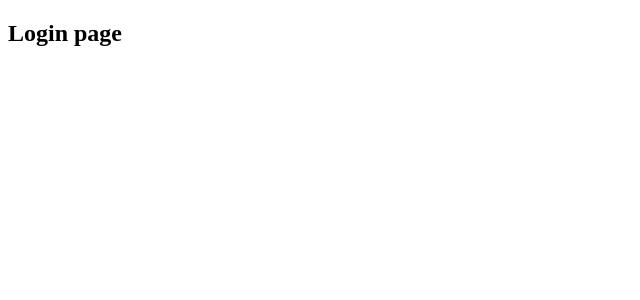
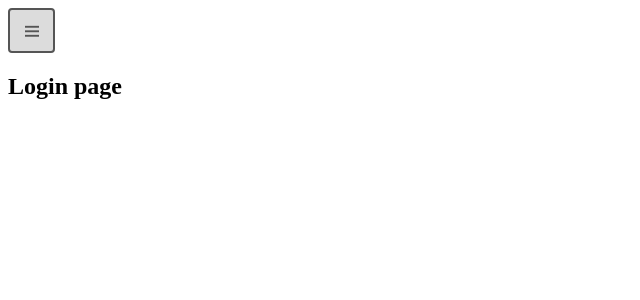
Before and after one commit to dimamaksymiuk01/ServicesUkrMobil-React-TS, a React (Vite) app: page /Login in a window 1280 px wide. Shown: the top 300 px of the page, without its empty margins (0-640 px from the left). Built offline with nearby package versions, Linux system fonts and the light colour scheme.

Commit message:
addNavigateMenu

```diff
--- /dev/null
+++ b/src/components/header/Header.tsx
@@ -0,0 +1,21 @@
+import '../style/header.scss'
+
+function Header() {
+
+  return (
+    <div className={'navigateMenu'}>
+          <details>
+      <summary></summary>
+      <nav className="menu">
+        <a href="#link">Home</a>
+        <a href="#link">Work</a>
+        <a href="#link">Links</a>
+        <a href="#link">Contact</a>
+        <a href="#link">About</a>
+      </nav>
+    </details>
+    </div>
+  )
+}
+
+export default Header
--- /dev/null
+++ b/src/components/style/header.scss
@@ -0,0 +1,118 @@
+
+:root {
+  --primColor: #dcdcdc;
+  --secoColor: #555555;
+  --cornerRad: 4px;
+}
+.navigateMenu {
+  font-family: Arial, Helvetica, sans-serif;
+  font-size: 20px;
+
+details {
+  //margin: 40px;
+}
+summary {
+  writing-mode: vertical-lr;
+  text-align: center;
+  padding: 12px 10px;
+  width: 23px;
+  height: 17px;
+  background-color: var(--primColor);
+  border: 2px solid var(--secoColor);
+  border-radius: var(--cornerRad);
+  color: var(--secoColor);
+  cursor: pointer;
+  user-select: none;
+  outline: none;
+  transition: transform 200ms ease-in-out 0s;
+}
+summary::before,
+summary::after {
+  position: static;
+  top: 0;
+  left: 0;
+}
+summary::before {
+  content: "";
+}
+summary::after {
+  content: "III";
+  letter-spacing: -1px;
+}
+summary:hover {
+  transform: scale(1.1);
+}
+summary::marker {
+  font-size: 0;
+}
+summary::-webkit-details-marker {
+  display: none;
+}
+details[open] .menu {
+  animation-name: menuAnim;
+}
+details[open] summary::before {
+  content: "X";
+}
+details[open] summary::after {
+  content: "";
+}
+.menu {
+  height: 0;
+  width: fit-content;
+  border-radius: var(--cornerRad);
+  background-color: var(--primColor);
+  box-shadow: 0 4px 12px 0 rgba(0, 0, 0, 0.2);
+  margin-top: 8px;
+  display: flex;
+  flex-direction: column;
+  justify-content: space-between;
+  overflow: hidden;
+  animation: closeMenu 300ms ease-in-out forwards;
+}
+.menu a {
+  padding: 12px 24px;
+  margin: 0 16px;
+  color: var(--secoColor);
+  border-bottom: 2px solid rgba(0, 0, 0, 0.1);
+  text-decoration: none;
+  text-align: center;
+  transition: filter 200ms linear 0s;
+}
+.menu a:nth-of-type(1) {
+  padding-top: 24px;
+}
+.menu a:nth-last-of-type(1) {
+  border-bottom: none;
+}
+.menu a:hover {
+  filter: brightness(200%);
+}
+details::before {
+  color: var(--secoColor);
+  position: absolute;
+  margin-left: 80px;
+  padding: 10px 10px;
+  opacity: 0.4;
+}
+details[open]::before {
+  animation: fadeMe 300ms linear forwards;
+}
+@keyframes menuAnim {
+  0% {
+    height: 0;
+  }
+  100% {
+    height: 312px;
+  }
+}
+@keyframes fadeMe {
+  0% {
+    opacity: 0.4;
+  }
+  100% {
+    opacity: 0;
+  }
+}
+
+}
--- a/src/pages/login/Login.tsx
+++ b/src/pages/login/Login.tsx
@@ -1,7 +1,10 @@
+import Header from "../../components/header/Header.tsx";
+
 function Login() {
 
   return (
     <>
+        <Header/>
         <h2>Login page</h2>
     </>
   )
```
